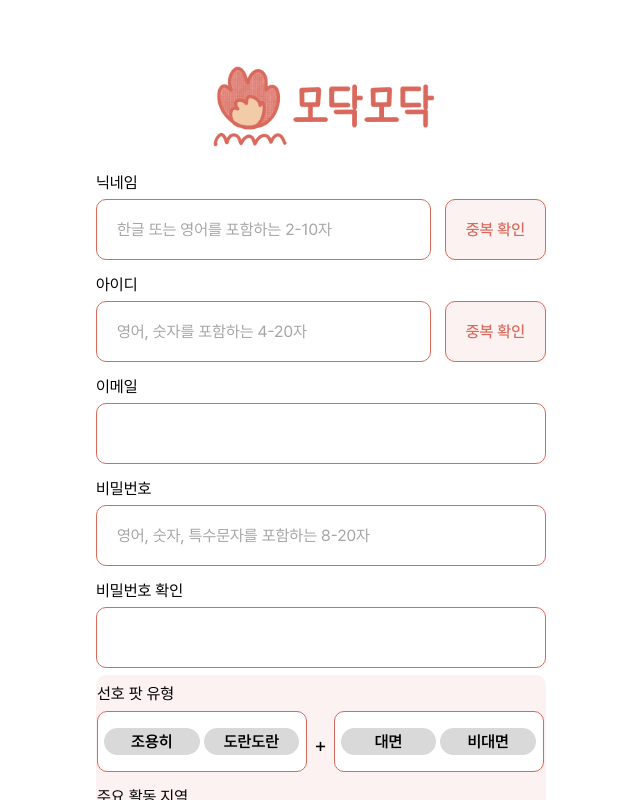
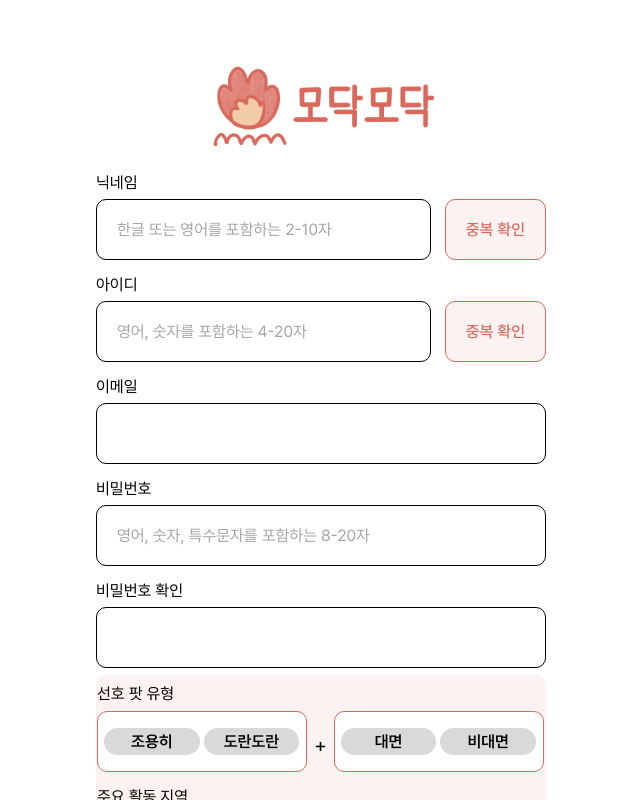
Before and after one commit to ECC-modakmodak/modakmodak-FE, a React (Vite) app: page /signup in a window 1280 px wide. Shown: the top 800 px of the page, without its empty margins (319-959 px from the left). Built offline with nearby package versions, Linux system fonts and the light colour scheme.

Commit message:
Style: 오류 유무에 따른 인풋 테두리 색상 동적 변경 로직 수정

```diff
--- a/src/components/common/Input.jsx
+++ b/src/components/common/Input.jsx
@@ -26,8 +26,7 @@ const StyledInput = styled.input`
   /* 회원가입(13/20), 팟 만들기(14/23), 기타(11/19) */
   padding: ${(props) => props.padding || '13px 20px'};
 
-  border: 1px solid
-    ${(props) => (props.variant === 'black' ? '#000' : '#D9695C')};
+  border: 1px solid ${(props) => (props.hasHelperText ? '#D9695C' : '#000')};
   border-radius: 10px;
   box-sizing: border-box;
   outline: none;
@@ -43,7 +42,7 @@ const StyledInput = styled.input`
   }
 
   &:focus {
-    border: 1px solid #000;
+    border: 1px solid ${(props) => (props.hasHelperText ? '#D9695C' : '#000')};
   }
 `;
 
@@ -84,6 +83,7 @@ export default function Input({
         fontSize={fontSize}
         fontWeight={fontWeight}
         variant={variant}
+        hasHelperText={!!helperText}
         {...props}
       />
 
```
